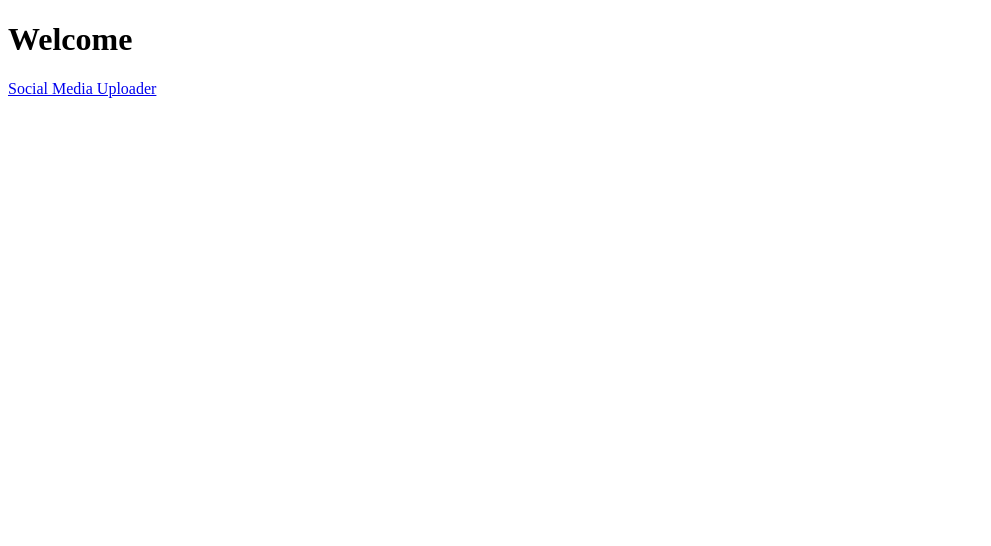
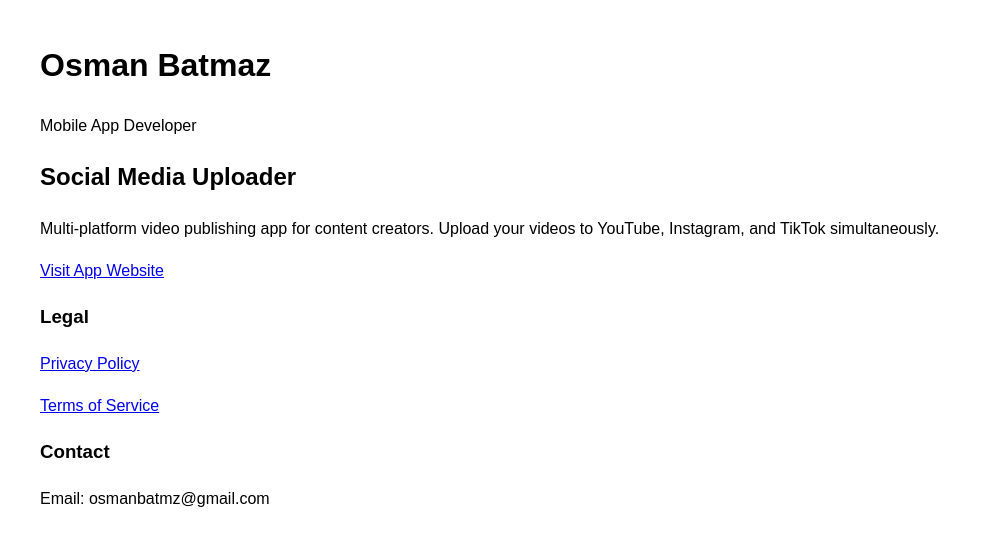
Before and after one commit to osmanbatmz/osmanbatmz.github.io, a plain HTML site: page index.html in a window 1280 px wide. Shown: the whole page, without its empty margins (0-991 px from the left). Drawn offline with Linux system fonts and the light colour scheme.

Commit message:
Update index.html

```diff
--- a/index.html
+++ b/index.html
@@ -1,10 +1,24 @@
 <!DOCTYPE html>
-<html>
+<html lang="en">
 <head>
-    <title>Osman Batmaz</title>
+    <meta charset="UTF-8">
+    <meta name="viewport" content="width=device-width, initial-scale=1.0">
+    <title>Osman Batmaz - App Developer</title>
 </head>
-<body>
-    <h1>Welcome</h1>
-    <p><a href="/social-media-uploader/">Social Media Uploader</a></p>
+<body style="font-family: Arial; margin: 40px; line-height: 1.6;">
+    <h1>Osman Batmaz</h1>
+    <p>Mobile App Developer</p>
+
+    <h2>Social Media Uploader</h2>
+    <p>Multi-platform video publishing app for content creators. Upload your videos to YouTube, Instagram, and TikTok simultaneously.</p>
+
+    <p><a href="/social-media-uploader/">Visit App Website</a></p>
+
+    <h3>Legal</h3>
+    <p><a href="/social-media-uploader/privacy.html">Privacy Policy</a></p>
+    <p><a href="/social-media-uploader/terms.html">Terms of Service</a></p>
+
+    <h3>Contact</h3>
+    <p>Email: osmanbatmz@gmail.com</p>
 </body>
 </html>
```
